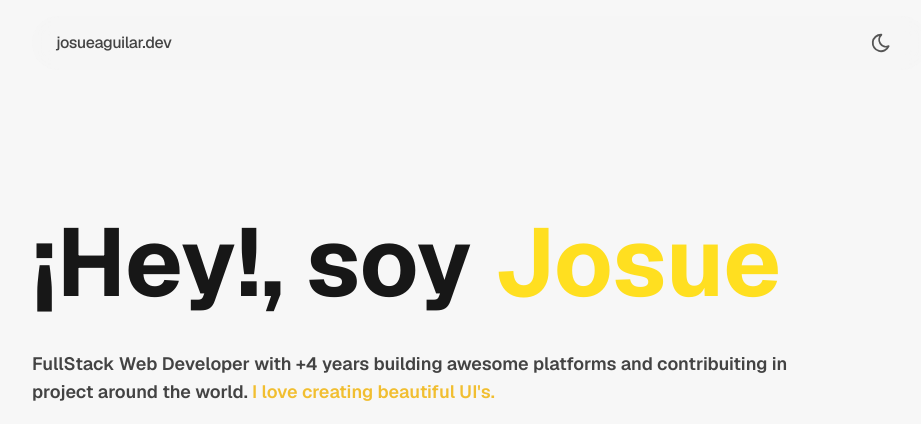
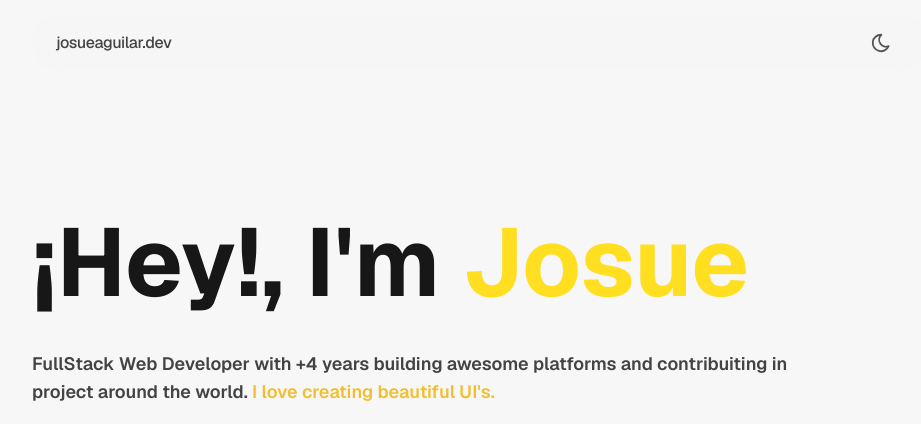
Before and after one commit to josueaguilarr/josueaguilar.dev, an Astro site: page / in a window 1280 px wide. Shown: the top 424 px of the page, without its empty margins (160-1081 px from the left). Built offline with nearby package versions, Linux system fonts and the light colour scheme; Astro itself is replaced by a stand-in of ours.

Commit message:
feat: Update AboutMe and Layout components for improved text and layout consistency

```diff
--- a/src/components/AboutMe.astro
+++ b/src/components/AboutMe.astro
@@ -7,12 +7,12 @@ import Mail from "@icons/Mail.svg";
 import Header from "./Header.astro";
 ---
 
-<Container className="min-h-screen sm:p-0 px-4 sm:pt-38 pt-20">
+<Container className="min-h-screen sm:pt-38 pt-20">
   <div class="flex flex-col gap-10">
     <p
-      class="sm:text-8xl text-6xl font-geist font-bold text-default-dark dark:text-default-light"
+      class="sm:text-8xl text-7xl font-geist font-bold text-default-dark dark:text-default-light"
     >
-      ¡Hey!, soy <span class="text-yellow-300 dark:text-[#fff562]">Josue</span>
+      ¡Hey!, I'm <span class="text-yellow-300 dark:text-[#fff562]">Josue</span>
     </p>
 
     <p
--- a/src/layouts/Layout.astro
+++ b/src/layouts/Layout.astro
@@ -15,7 +15,7 @@ import "../global.css"
     <title>Josué Aguilar - Software Engineer</title>
   </head>
   <body>
-    <main class="bg-neutral-100/80 dark:bg-[#171717] min-h-screen w-full">
+    <main class="bg-neutral-100/80 dark:bg-[#171717] min-h-screen w-full px-4">
       <slot />
     </main>
   </body>
```
